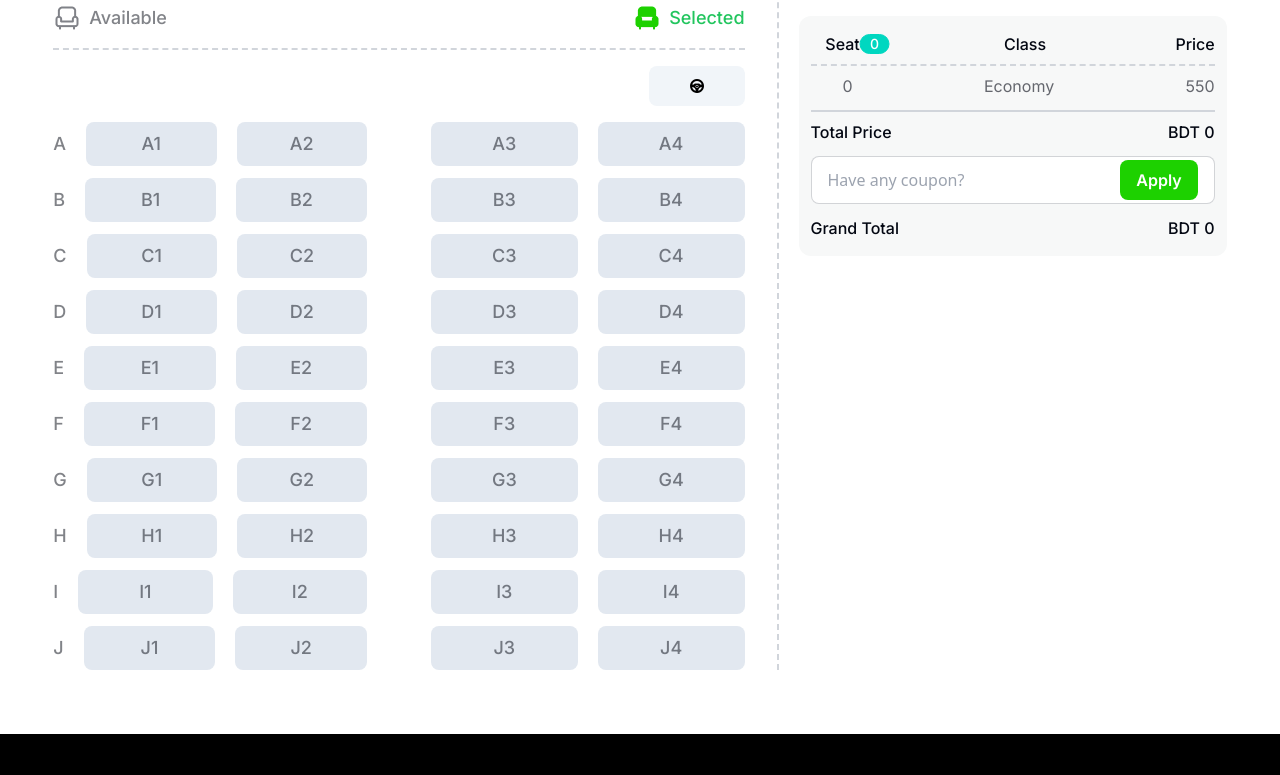
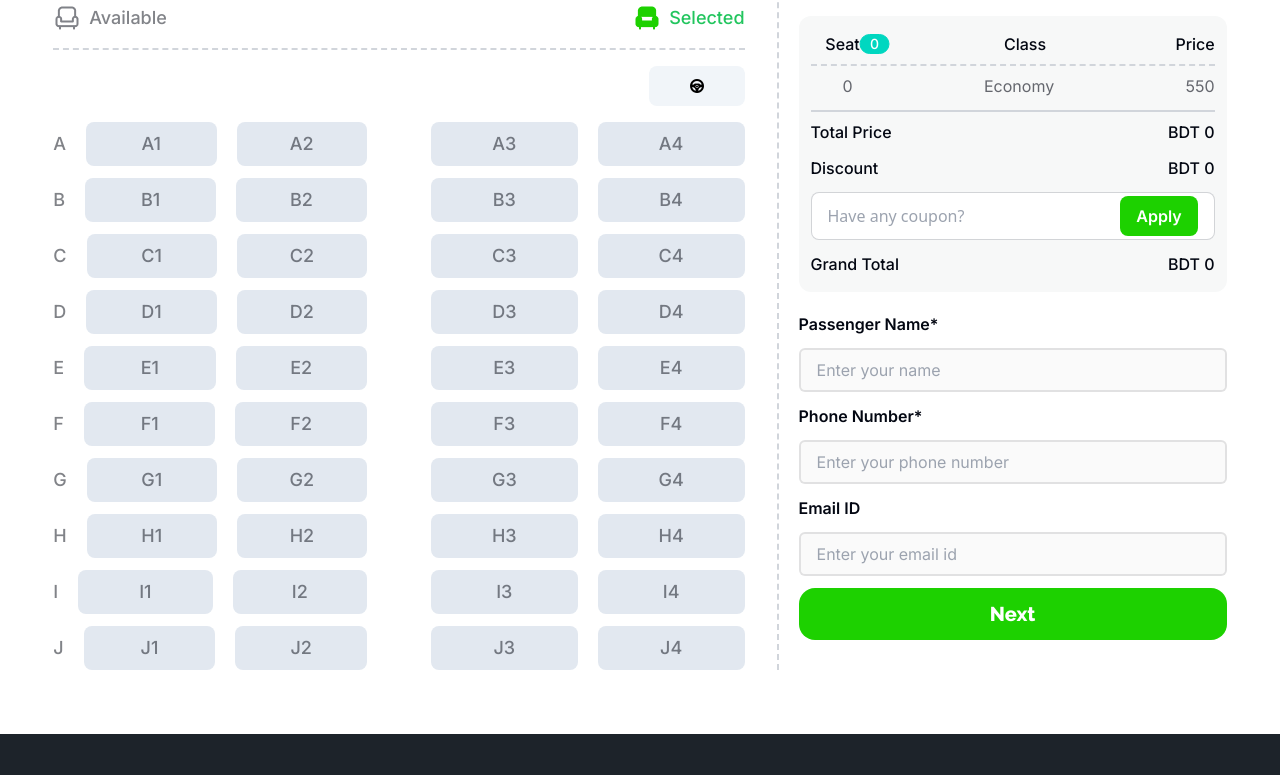
Before and after one commit to pathikroy86/bus-ticketing, a plain HTML site: page index.html in a window 1280 px wide. Shown: the part 1961-2736 px from the top of the page. Drawn offline with nearby package versions, Linux system fonts and the light colour scheme.

Commit message:
passenger info

```diff
--- a/index.html
+++ b/index.html
@@ -34,6 +34,7 @@
 </head>
 
 <body>
+    <div>
         <header class="w-11/12 mx-auto mb-24">
             <!--Menu-->
             <div class="navbar bg-base-100">
@@ -83,21 +84,24 @@
             </div>
             <div class="-translate-y-12">
                 <div class="flex justify-around">
-                <div class="flex gap-3 px-5 py-3 shadow-lg rounded-xl border border-b-4 border-b-green-600 bg-white">
+                    <div
+                        class="flex gap-3 px-5 py-3 shadow-lg rounded-xl border border-b-4 border-b-green-600 bg-white">
                         <div><img src="images/people.png" alt=""></div>
                         <div>
                             <h3 class="font-inter text-4xl font-bold">500K+</h3>
                             <p class="font-inter text-[#030712] opacity-60 text-lg">Registered users</p>
                         </div>
                     </div>
-                <div class="flex gap-3 px-5 py-3 shadow-lg rounded-xl border border-b-4 border-b-green-600 bg-white">
+                    <div
+                        class="flex gap-3 px-5 py-3 shadow-lg rounded-xl border border-b-4 border-b-green-600 bg-white">
                         <div><img src="images/ticket-cupon.png" alt=""></div>
                         <div>
                             <h3 class="font-inter text-4xl font-bold">1.7 lacks</h3>
                             <p class="font-inter text-[#030712] opacity-60 text-lg">Tickets Sold</p>
                         </div>
                     </div>
-                <div class="flex gap-3 px-5 py-3 shadow-lg rounded-xl border border-b-4 border-b-green-600 bg-white">
+                    <div
+                        class="flex gap-3 px-5 py-3 shadow-lg rounded-xl border border-b-4 border-b-green-600 bg-white">
                         <div><img src="images/stoppage.png" alt=""></div>
                         <div>
                             <h3 class="font-inter text-4xl font-bold">80K+</h3>
@@ -146,7 +150,8 @@
                     <br> Passengers must
                     carry a valid ID proof along with this ticket.
                 </p>
-            <div class="grid grid-cols-4 gap-5 divide-x-2 divide-green-500 divide-dashed p-5 bg-gray-100 rounded-xl">
+                <div
+                    class="grid grid-cols-4 gap-5 divide-x-2 divide-green-500 divide-dashed p-5 bg-gray-100 rounded-xl">
                     <div class="col-span-3">
                         <div class="flex justify-between mb-4">
                             <div class="flex gap-2">
@@ -155,7 +160,8 @@
                                 </div>
                                 <div>
                                     <h3 class="font-raleway text-3xl font-bold text-[#030712]">Dipjol Paribahan</h3>
-                                <p class="font-inter text-lg text-[#030712] opacity-60">Coach-009-WEB! AC_Business</p>
+                                    <p class="font-inter text-lg text-[#030712] opacity-60">Coach-009-WEB! AC_Business
+                                    </p>
                                 </div>
                             </div>
                             <button class="btn bg-green-200 hover:bg-green-200 border-none">
@@ -337,6 +343,10 @@
                             <p>Total Price</p>
                             <p>BDT <span>0</span></p>
                         </div>
+                        <div class="flex justify-between mb-3 font-inter font-medium text-[#030712]">
+                            <p>Discount</p>
+                            <p>BDT <span>0</span></p>
+                        </div>
                         <div class="mb-3">
                             <label class="input input-bordered flex items-center gap-2">
                                 <input type="text" class="grow" placeholder="Have any coupon?" />
@@ -349,16 +359,34 @@
                             <h3>BDT 0</h3>
                         </div>
                     </div>
+                    <div class="mt-5 space-y-3">
+                        <p class="font-inter font-semibold text-[#030712]">Passenger Name*</p>
+                        <input
+                            class="font-inter text-[#03071266] w-full py-2 px-4 border-solid border-2 border-[#0307121A] rounded-md"
+                            type="text" name="" id="" placeholder="Enter your name" disabled>
+                        <p class="font-inter font-semibold text-[#030712]">Phone Number*</p>
+                        <input
+                            class="font-inter text-[#03071266] w-full py-2 px-4 border-solid border-2 border-[#0307121A] rounded-md"
+                            type="number" name="" id="" placeholder="Enter your phone number" disabled>
+                        <p class="font-inter font-semibold text-[#030712]">Email ID</p>
+                        <input
+                            class="font-inter text-[#03071266] w-full py-2 px-4 border-solid border-2 border-[#0307121A] rounded-md"
+                            type="email" name="" id="" placeholder="Enter your email id" disabled>
+                        <button
+                            class="block bg-[#1DD100] w-full py-3 rounded-2xl font-raleway text-white font-extrabold text-xl"
+                            disabled>Next</button>
+                    </div>
                 </div>
             </section>
         </main>
 
-    <footer class="bg-black">
+        <footer data-theme="dark">
             <div class="w-11/12 mx-auto">
                 <div class="flex justify-between pt-12 pb-8 border-dashed border-b-2 border-[#FFFFFF4D]">
                     <div class="space-y-3">
                         <h1 class="font-raleway text-white text-4xl font-extrabold">Dipjol Paribahan</h1>
-                    <p class="font-inter text-white text-lg">Dipjol Paribahan is digitalized to make your <br> ticket
+                        <p class="font-inter text-white text-lg">Dipjol Paribahan is digitalized to make your <br>
+                            ticket
                             easier for you.</p>
                     </div>
                     <div class="space-y-3">
@@ -382,6 +410,8 @@
                 </div>
             </div>
         </footer>
+    </div>
+
 </body>
 
 </html>
```
Lines whose indentation alone changed are shown as unchanged.
